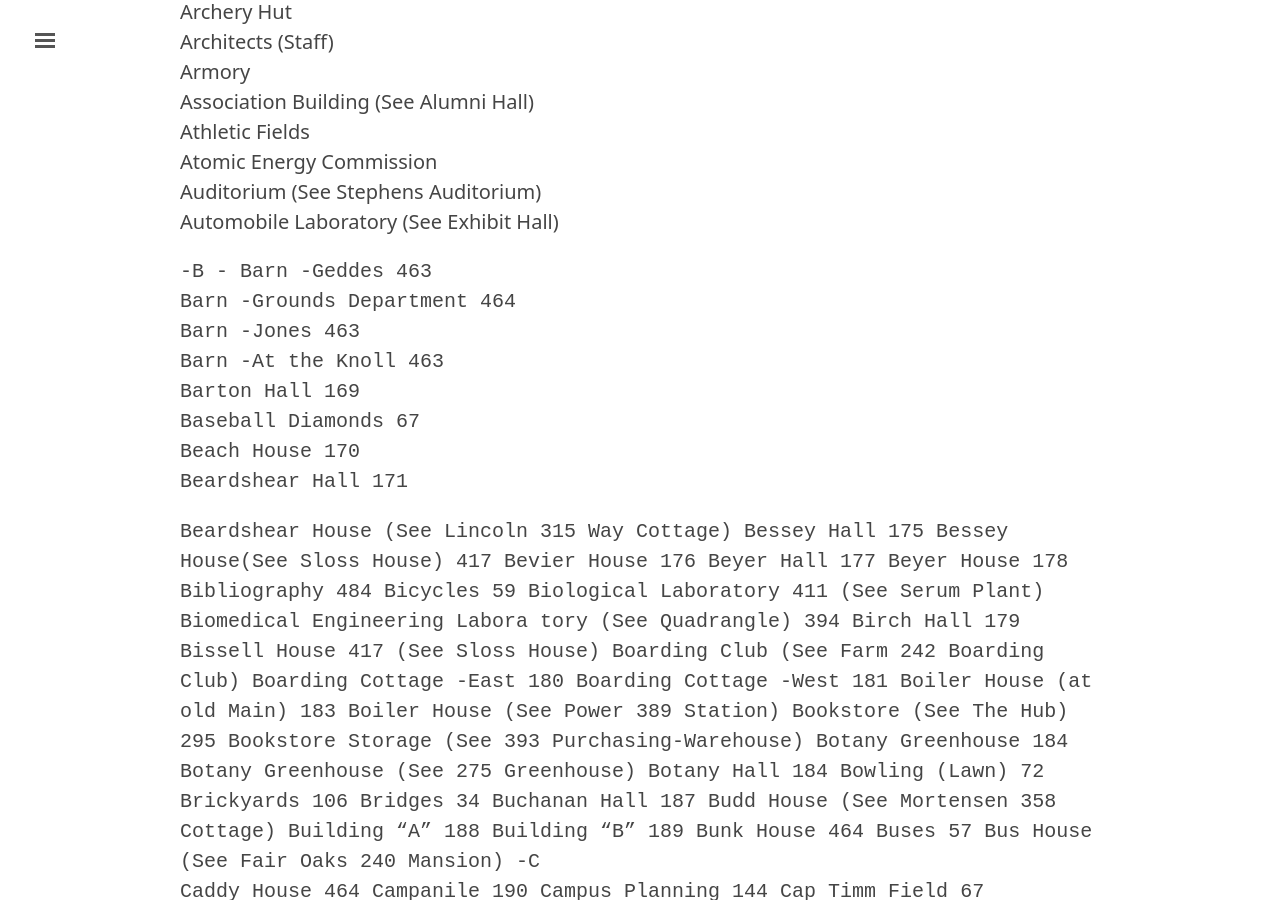
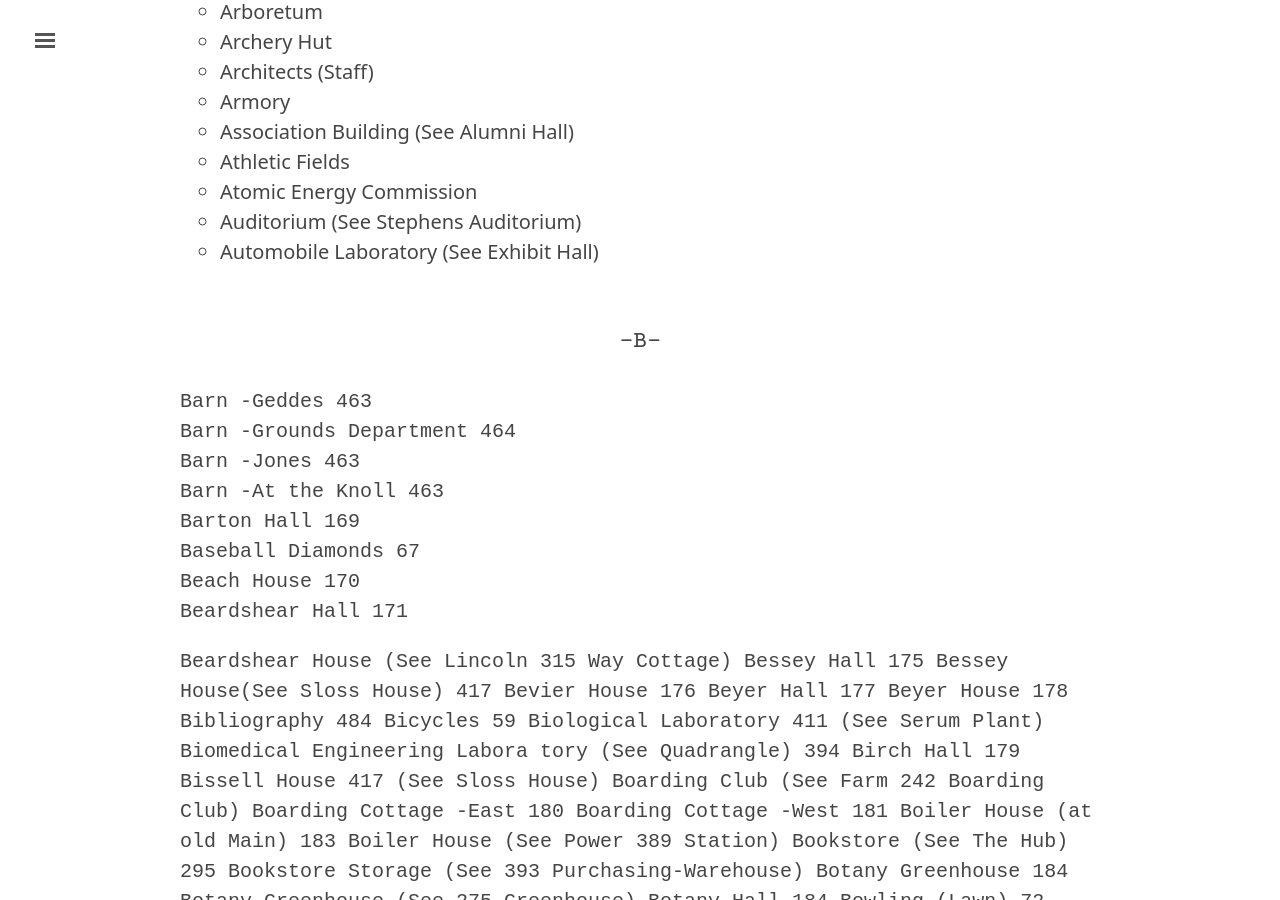
Before and after one commit to emanderson811/day-edition, a Jekyll site: the page built from _texts/1006day-index.md, in a window 1280 px wide and 900 px high, scrolled down 1412 px. Built offline with Jekyll 4.4.1, drawn with Linux system fonts in a browser that asks for light colours.

Commit message:
Update 1006day-index.md

```diff
--- a/_texts/1006day-index.md
+++ b/_texts/1006day-index.md
@@ -15,7 +15,7 @@
 ## -A-
 
 <body>
-  <ul class="list-unstyled">
+  <ul>
     <li>Abattoir (See Meat Laboratory)</li>
     <li>Aeronautical Engineering Laboratory (See Aerospace Laboratory; Exhibit Hall)</li>
     <li>Aeronautical Laboratory (See Exhibit Hall)</li>
@@ -59,7 +59,7 @@
 </body>
 
 
--B -
+## -B-
 Barn -Geddes  463
 Barn -Grounds Department  464
 Barn -Jones  463
```
